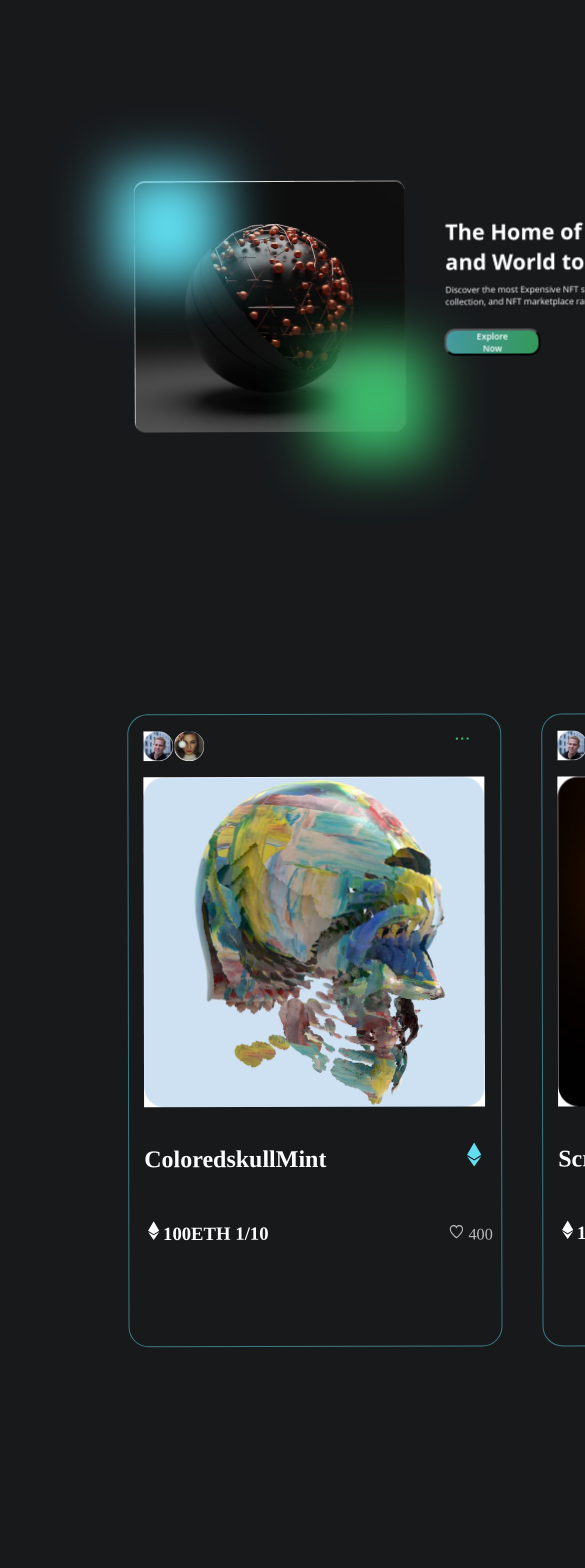
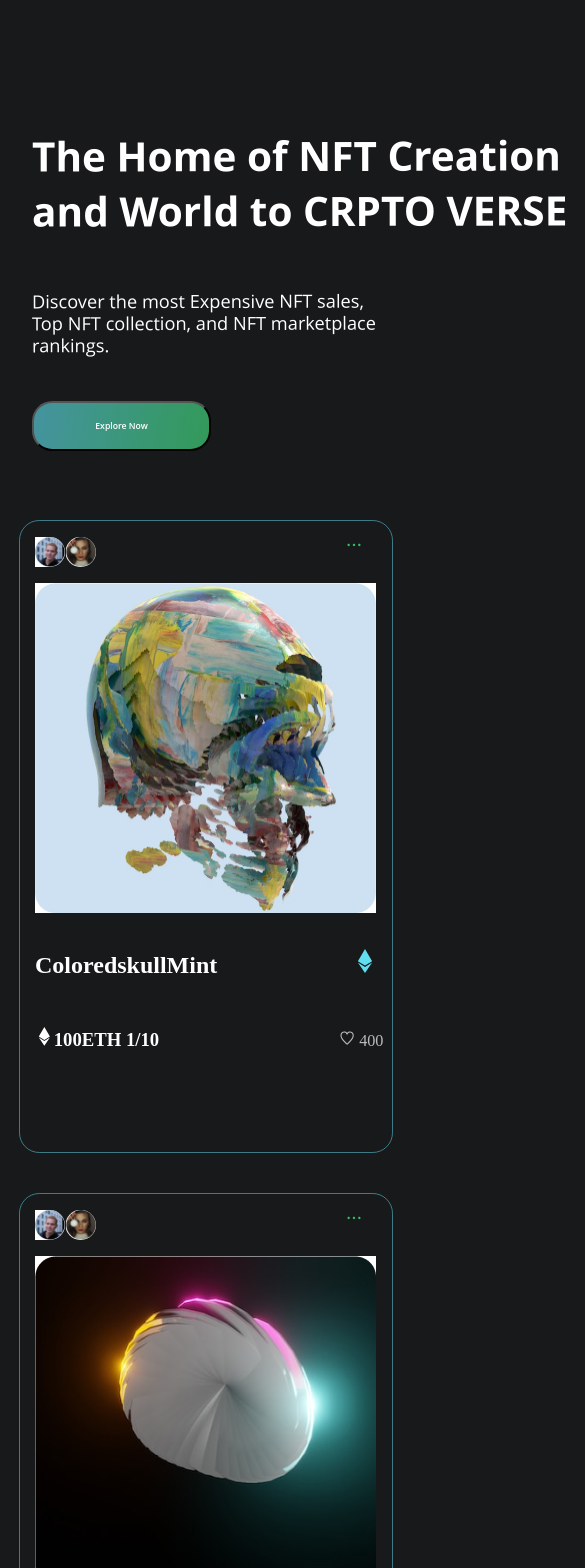
Before and after one commit to olaniyan-spec/nft-app, a React (Create React App) app: page / in a window 390 px wide. Shown: the top 1568 px of the page, 585 px wide, since content can reach past the window. Before the commit the page ends 1368 px from the top, so only its background shows below. Built offline with nearby package versions, Linux system fonts and the light colour scheme.

Commit message:
responsive

```diff
--- a/src/App.js
+++ b/src/App.js
@@ -12,9 +12,9 @@ function App() {
 
       <Routes>
         <Route index element={<Home/>}></Route>
-        <Route path='/' element={<Community/>}></Route>
-        <Route path='/' element={<Explore/>}></Route>
-        <Route path='/' element={<Following/>}></Route>
+        <Route path='/Community' element={<Community/>}></Route>
+        <Route path='/Explore' element={<Explore/>}></Route>
+        <Route path='/Following' element={<Following/>}></Route>
       </Routes>
 
 
--- a/src/Components/Header.js
+++ b/src/Components/Header.js
@@ -1,5 +1,6 @@
 import React from 'react'
 import arrow from '../images/Arrow.jpg'
+import {Link} from 'react-router-dom'
 
 
 const header = () => {
@@ -15,7 +16,7 @@ const header = () => {
 and World to CRPTO VERSE</h1>
 <p>Discover the most Expensive NFT sales, Top NFT
 collection, and NFT marketplace rankings.</p>
-<button>Explore Now</button>
+<Link to='/Explore'><button>Explore Now</button></Link>
         </div>
           <div className='nft-head'>
             <h2>Trending Posts</h2>
--- a/src/Components/Nft.js
+++ b/src/Components/Nft.js
@@ -11,7 +11,7 @@ import {RxHeart} from 'react-icons/rx'
 const Nft = () => {
   return (
     <section className='Nft'>
-        <div className='nft-container'>
+        <div className='container nft-container'>
                 <div className='box'>
                     <div className='header-icon'>
                         <img src={avater} alt='avater'/>
--- a/src/Pages/Home.css
+++ b/src/Pages/Home.css
@@ -1,4 +1,10 @@
-
+body{
+        width:  80%;
+        position: relative;
+        max-width: 1297.41px;
+        height: 1889.36px;
+        background: #17191B;
+}
 .header-image{
 position: absolute;
 width: 506.8px;
@@ -9,7 +15,7 @@ background: url(../images/header-image.jpg), #D9D9D9;
 backdrop-filter: blur(152.04px);
 border-radius: 20.2721px;
 }
-@media screen and (max-width: 694px){
+@media screen and (max-width: 1024px){
     .header-image{
         position: absolute;
         width: 271.09px;
@@ -22,6 +28,20 @@ border-radius: 20.2721px;
         transform: rotate(-0.12deg);
     }
 }
+@media screen and (max-width: 600px){
+    .header-image{
+        position: absolute;
+        width: 42.09px;
+        height: 20.03px;
+        left: 28.37px;
+        top: 86.5px;
+        background: url(../images/small-header.jpg), #D9D9D9;
+        backdrop-filter: blur(81.3281px);
+        border-radius: 10.8438px;
+        transform: rotate(-0.12deg);
+    }
+}
+
 
 .first-circle{
 position: absolute;
@@ -32,7 +52,7 @@ top: 467.27px;
 background: #3ABC6B;
 filter: blur(50.6801px);
 }
-@media screen and (max-width: 694px){
+@media screen and (max-width: 1024px){
     .first-circle{
 position: absolute;
 width: 110.06px;
@@ -53,7 +73,7 @@ top: 136.84px;
 background: #61DFF1;
 filter: blur(50.6801px);
 }
-@media screen and (max-width: 694px){
+@media screen and (max-width: 1024px){
     .second-circle{
  position: absolute;
 width: 110.06px;
@@ -63,6 +83,28 @@ top: 74.62px;
 background: #61DFF1;
 filter: blur(27.1094px);
 transform: rotate(-0.12deg);
+    }
+}
+@media screen and (max-width: 600px){
+    .first-circle{
+        position: absolute;
+width: 50.06px;
+height: 36.94px;
+left: 112.51px;
+top: 250.94px;
+background: #3ABC6B;
+filter: blur(27.1094px);
+transform: rotate(-0.12deg);
+    }
+    .second-circle{
+        position: absolute;
+        width: 50.06px;
+        height: 36.94px;
+        left: 112.51px;
+        top: 250.94px;
+        background: #3ABC6B;
+        filter: blur(27.1094px);
+        transform: rotate(-0.12deg);
     }
 }
 .header-right h1{
@@ -82,7 +124,7 @@ color: #FFFFFF;
     color: #3ABC6B
 }
 
-@media screen and (max-width: 694px){
+@media screen and (max-width: 1024px){
     .header-right h1{
 position: absolute;
 width: 290px;
@@ -113,7 +155,7 @@ transform: rotate(-0.12deg);
     line-height: 22px;
     color: #FFFFFF;
 }
-@media screen and (max-width: 694px){
+@media screen and (max-width: 1024px){
     .header-right p{
 position: absolute;
 width: 197px;
@@ -144,7 +186,7 @@ transform: rotate(-0.12deg)
     border-radius: 20.2721px;
     color: white;
 }
-@media screen and (max-width: 694px){
+@media screen and (max-width: 1024px){
     .header-right button{
         display: flex;
         flex-direction: row;
@@ -196,12 +238,12 @@ top: 755.16px;
 border: 3.04081px solid #61DFF1;
 transform: matrix(-1, 0, 0, 1, 0, 0);
 }
-@media screen and (max-width: 694px){
+@media screen and (max-width: 1024px){
     .nft-head h2{
 position: absolute;
 width: 121px;
 height: 22px;
-left: 650.59px;
+left: 950.59px;
 top: 450.63px;
 font-family: 'Open Sans';
 font-style: normal;
@@ -215,7 +257,7 @@ box-sizing: border-box;
 position: absolute;
 width: 168.62px;
 height: 0px;
-left: 766px;
+left: 1066px;
 top: 460.01px;
 border: 1.62656px solid #61DFF1;
 transform: matrix(-1, 0, 0, 1, 0, 0);
@@ -312,13 +354,68 @@ margin-bottom: 1rem;
     display: grid;
     grid-template-columns: repeat(3, 1fr);
 }
-@media screen and (max-width: 694px){
+@media screen and (max-width: 1024px){
     .nft-container{
         display: grid;
         grid-template-columns: repeat(3, 1fr);
-        top: 600px;
+        top: 500px;
     }
 }
+@media screen and (max-width: 600px){
+    .nft-container{
+        display: grid;
+        grid-template-columns: 1fr;
+        justify-content: center;
+        padding-left: 50px;
+    }
+    .header-image, .first-circle, .second-circle, .nft-head{
+        display: none;
+    }
+    .header-right h1{
+       position: absolute;
+width: 541px;
+height: 110px;
+left: 32.49px;
+top: 128.06px;
+font-family: 'Open Sans';
+font-style: normal;
+font-weight: 700;
+font-size: 40.5441px;
+line-height: 55px;
+color: #FFFFFF;
+}
+.header-right p{
+    position: absolute;
+    width: 367px;
+    height: 44px;
+    left: 32.49px;
+    top: 289.75px;
+    font-family: 'Open Sans';
+    font-style: normal;
+    font-weight: 400;
+    font-size: 18.2176px;
+    line-height: 22px;
+    color: #FFFFFF;
+}
+.header-right button{
+display: flex;
+flex-direction: row;
+justify-content: center;
+align-items: center;
+padding: 14.1904px 39.5305px;
+gap: 10.14px;
+position: absolute;
+width: 178.06px;
+height: 50.38px;
+left: 32.49px;
+top: 400.9px;
+background: linear-gradient(101.15deg, rgba(97, 223, 241, 0.62) 0%, rgba(58, 188, 107, 0.79) 97.74%);
+border-radius: 20.2721px;
+color: white;
+}}
+
+
+
 .nft-container .box{
     width: 371.99px;
     height: 631.47px;
--- a/src/index.css
+++ b/src/index.css
@@ -2,21 +2,3 @@
     margin: 0;
     padding: 0;
 }
-
-body{
-    width:  80%;
-    position: relative;
-    max-width: 1297.41px;
-    height: 1889.36px;
-    background: #17191B;
-}
-@media screen and (max-width: 694px){
-    body{
-        width: 90%;
-position: absolute;
-max-width: 694px;
-height: 1010.64px;
-left: 106.81px;
-top: 94.08px;
-transform: rotate(-0.12deg);
-    }}
```
